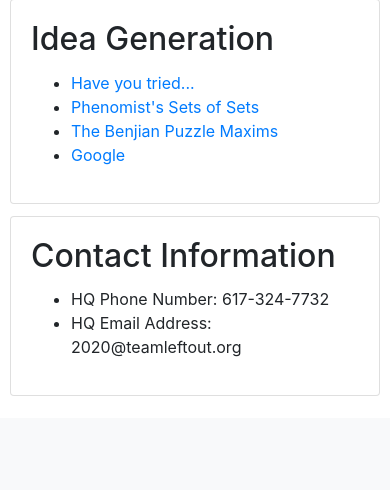
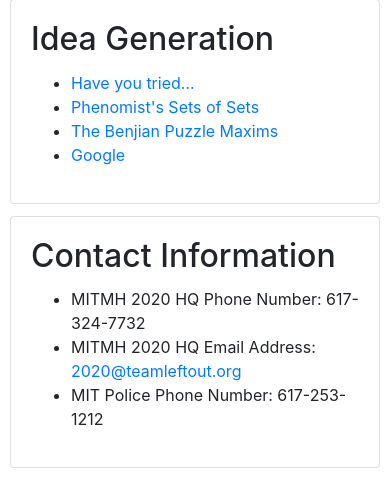
Before and after one commit to cardinalitypuzzles/cardboard, a Django app: page /hunts/tools in a window 390 px wide. Shown: the part 1781-2271 px from the top of the page. Before the commit the page ends 2177 px from the top, so only its background shows below. Run offline with Django 3.2, Linux system fonts and the light colour scheme; the visitor is signed in with stand-in values (Sample User, id 1); parts of the project's set-up code (start-up, migrations or seed data) failed here and were passed over; some libraries are stand-ins or nearby versions.

Commit message:
Add MIT Police phone number and clarify that HQ contact is for MITMH 2020

```diff
--- a/hunts/templates/tools.html
+++ b/hunts/templates/tools.html
@@ -132,8 +132,9 @@
                 <div class="card-title"><h2>Contact Information</h2></div>
                 <div class="card-text">
                     <ul>
-                        <li>HQ Phone Number: 617-324-7732</li>
-                        <li>HQ Email Address: 2020@teamleftout.org</li>
+                        <li>MITMH 2020 HQ Phone Number: 617-324-7732</li>
+                        <li>MITMH 2020 HQ Email Address: <a href='mailto:2020@teamleftout.org'>2020@teamleftout.org</a></li>
+                        <li>MIT Police Phone Number: 617-253-1212</li>
                     </ul>
                 </div>
             </div>
```
